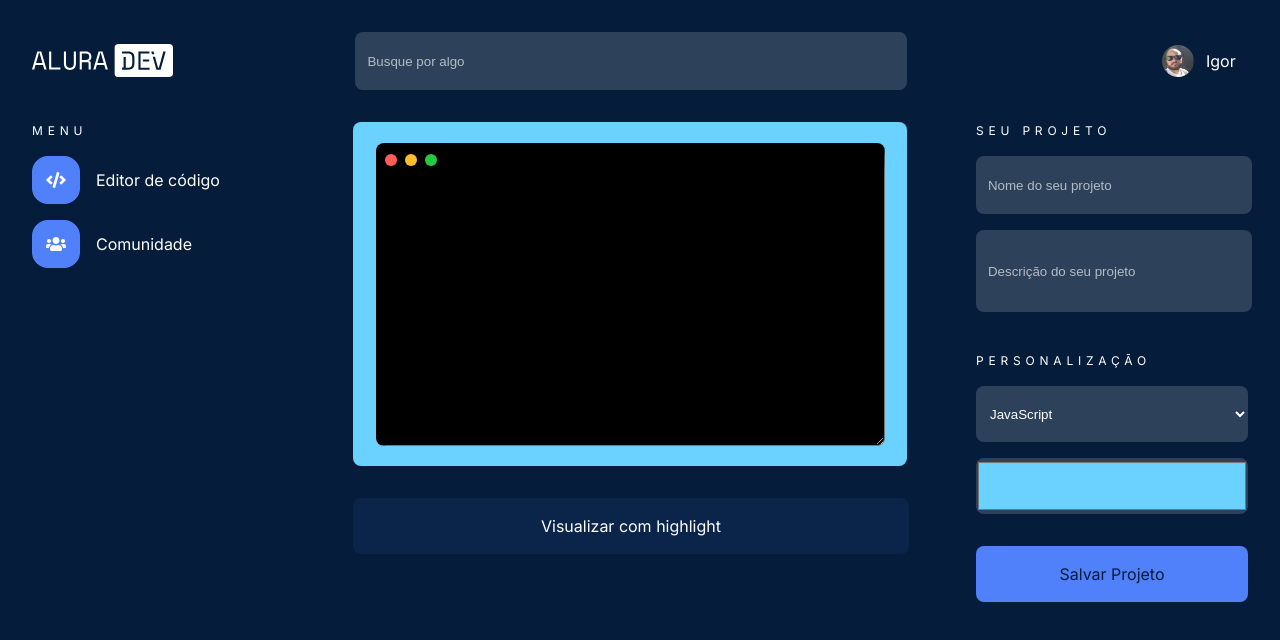
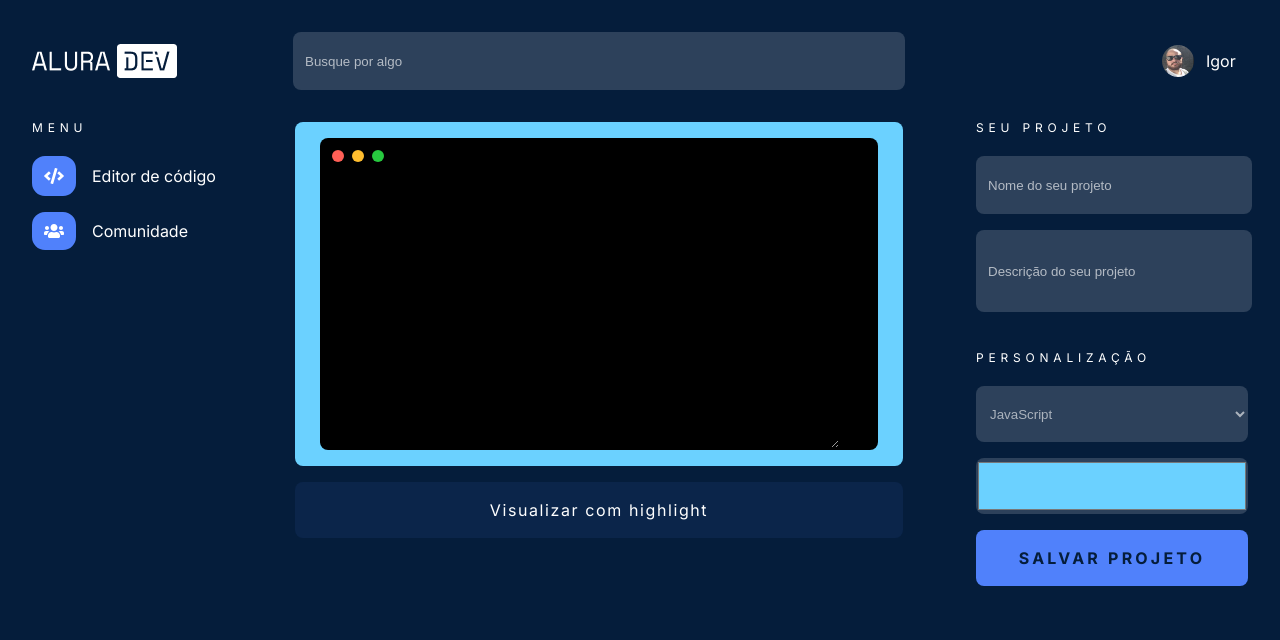
Before and after one commit to igor-aguiar/alura-challenge, a plain HTML site: page index.html in a window 1280 px wide. Drawn offline with Linux system fonts and the light colour scheme.

Commit message:
Ajustes no layout desktop

```diff
--- a/index.html
+++ b/index.html
@@ -14,7 +14,7 @@
 <body>
     <header>
         <div class="header-bar">
-            <img class="logo" src="assets/logo.svg" alt="Alura Dev Logo">
+            <img class="logo" src="assets/logo.png" alt="Alura Dev Logo">
             <input class="input-bar" type="text" placeholder="Busque por algo">
             <div class="author">
                 <img class="author-picture" src="assets/foto-perfil.png" alt="Profile Picture">
@@ -23,20 +23,15 @@
         </div>
     </header>
     <main>
-        <div class="main-container">
         <div class="menu">
             <h3 class="menu-header">Menu</h3>
             <ul class="table-head">
                 <li class="menu-item">
-                        <div class="icon-background">
                     <img class="icon" src="assets/html-symbol.svg" alt="icon-menu">
-                        </div>
                     <a href="">Editor de código</a>
                 </li>
                 <li class="menu-item">
-                        <div class="icon-background">
                     <img class="icon" src="assets/community-icon.svg" alt="icon-menu">
-                        </div>
                     <a href="">Comunidade</a>
                 </li>
             </ul>
@@ -44,7 +39,7 @@
 
         <div class="code-area">
             <div class="border-text-field">
-                    <textarea class="text-field"></textarea>
+                <div class="code-editor-background">
                     <div class="dots">
                         <div class="upper-dot red-dot"
                             style="background-color: #FF5F56; border-radius: 50%; width: 12px; height: 12px;"></div>
@@ -52,6 +47,8 @@
                             style="background-color: #FFBD2E; border-radius: 50%; width: 12px; height: 12px;"></div>
                         <div class="upper-dot green-dot"
                             style="background-color: #27C93F; border-radius: 50%; width: 12px; height: 12px;"></div>
+                    </div>
+                    <textarea class="text-field"></textarea>
                 </div>
             </div>
             <div class="syntax-highlight-button">
@@ -75,17 +72,18 @@
 
             <div class="personalize">
                 <h3 class="menu-header select-title">Personalização</h3>
+                <div class="select-class">
                     <select class="select-input">
                         <option>JavaScript</option>
                         <option>HTML</option>
                         <option>CSS</option>
                     </select>
+                </div>
                 <input class="input-field color-picker" type="color" value="#6BD1FF">
             </div>
 
             <div class="submit-button">
                 <button>Salvar Projeto</button>
-                </div>
             </div>
         </div>
     </main>
--- a/style/style.css
+++ b/style/style.css
@@ -3,10 +3,6 @@ body {
     font-family: Inter;
     font-size: 16px;
     font-weight: normal;
-}
-
-header {
-    max-width: 100%;
     margin: 0 32px;
 }
 
@@ -18,18 +14,16 @@ header {
 }
 
 .logo {
-    height: 34.05px;
+    margin-right: 45px;
 }
 
 .input-bar {
     height: 56px;
-    width: 45%;
-    min-width: 168px;
+    width: 50%;
     border: none;
     border-radius: 8px;
     background-color: rgba(255, 255, 255, 0.16);
-    margin: 0 5px;
-    margin-right: 78px;
+    margin: 0 15px;
 }
 
 .input-bar::placeholder{
@@ -40,37 +34,33 @@ header {
 
 .author{
     display: flex;
+    justify-content: flex-end;
     align-items: center;
+    width: 272px;
 }
 
 .author-picture {
-    flex:none;
     width: 32px;
     height: 32px;
     border-radius: 50%;
 }
 
 .author-name {
-    flex: none;
     width: 42px;
     padding: 0px 0px 0px 12px;
     color: #FFFFFF;
 }
 
-.main-container {
+main {
     display: flex;
     justify-content: space-between;
-    margin: 0 32px;
 }
 
 .menu {
-    display: flex;
-    flex-direction: column;
+    width: 190px;
 }
 
 .menu-header {
-    display: flex;
-    align-items: center;
     font-size: 12px;
     letter-spacing: 0.4em;
     color: #FFFFFF;
@@ -83,40 +73,40 @@ header {
     align-items: center;
 }
 
-.icon-background{
-    display: flex;
-    align-items: center;
-    justify-content: center;
-    height: 48px;
-    width: 48px;
+.icon {
+    border: 12.8px solid #5081FB;
+    display: inline-block;
     background-color: #5081FB;
-    border-radius: 16px;
+    border-radius: 13px;
     margin: 16px 16px 0 0;
 }
 
 a {
+    margin-top: 16px;
     text-decoration: none;
     color: #FFF;
-    align-items: center;
-    padding-top: 16px;
 }
 
-.code-area{
-    display: flex;
-    flex-direction: column;
+.code-area {
     width: 50%;
+    margin: 0 15px;
+}
+
+.code-editor-background{
+    background: #000;
+    margin: 0 25px;
+    border-radius: 8px;
 }
 
 .text-field{
-    position: relative;
+    height: 270px;
+    background: rgb(0, 0, 0);
+    border: none;
+    border-bottom-left-radius: 8px;
+    border-bottom-right-radius: 8px;
+    color: #FFF;
     width: 90%;
-    height: 270px;
-    border-top: 32px solid black;
-    border-left: 10px solid black;
-    padding: 0 0 0 0;
-    background: rgb(0, 0, 0);
-    border-radius: 8px;
-    color: white;
+    padding-left: 15px;
 }
 
 .text-field:focus{
@@ -125,30 +115,25 @@ a {
 
 .border-text-field{
     display: flex;
-    justify-content: space-around;
-    align-items: center;
-    width: 91%;
+    flex-direction: column;
+    justify-content: center;
     height: 344px;
-    margin-left: 67px;
     border-radius: 8px;
     background: #6BD1FF;
-    position: relative;
 }
 
 .dots{
     display: flex;
-    position: absolute;
+    justify-content: space-between;
+    margin: 12PX;
     width: 52px;
-    top: 32px;
-    left: 32px;
-    justify-content: space-between;
 }
 
 .syntax-highlight-button button{
     height: 56px;
-    width: 91.3%;
-    margin-left: 67px;
-    margin-top: 32px;
+    width: 100%;
+    margin-top: 16px;
+    letter-spacing: 0.1em;
     background: rgba(80, 129, 251, 0.08);
     border-radius: 8px;
     border: none;
@@ -178,16 +163,12 @@ a {
 .project-data{
     display: flex;
     flex-direction: column;
-    margin-left: 15px;
-}
-
-.project-data-fields{
-
+    justify-content: flex-end;
+    width: 272px;
 }
 
 .project-item{
     text-decoration: none;
-    align-items: center;
     padding-top: 16px;
 }
 
@@ -200,10 +181,10 @@ a {
     border-style: none;
     height: 56px;
     width: 100%;
-    color: #FFF;
+    color: rgba(255, 255, 255, 0.60);
     padding-left: 10px;
+    margin-top: 16px;
     background: rgba(255, 255, 255, 0.16);
-    margin-top: 16px;
 }
 
 select option {
@@ -218,12 +199,15 @@ select option {
 
 .submit-button button{
     height: 56px;
-    width: 272px;
-    margin-top: 32px;
+    width: 100%;
+    font-weight: bold;
+    letter-spacing: 0.2em;
+    text-transform: uppercase;
     background: #5081FB;
     border: none;
     border-radius: 8px;
     font-size: 16px;
     font-family: Inter;
-    color: #051D3B;
+    color: #051d3b;
+    margin-top: 16px;
 }
```
Lines whose indentation alone changed are shown as unchanged.
